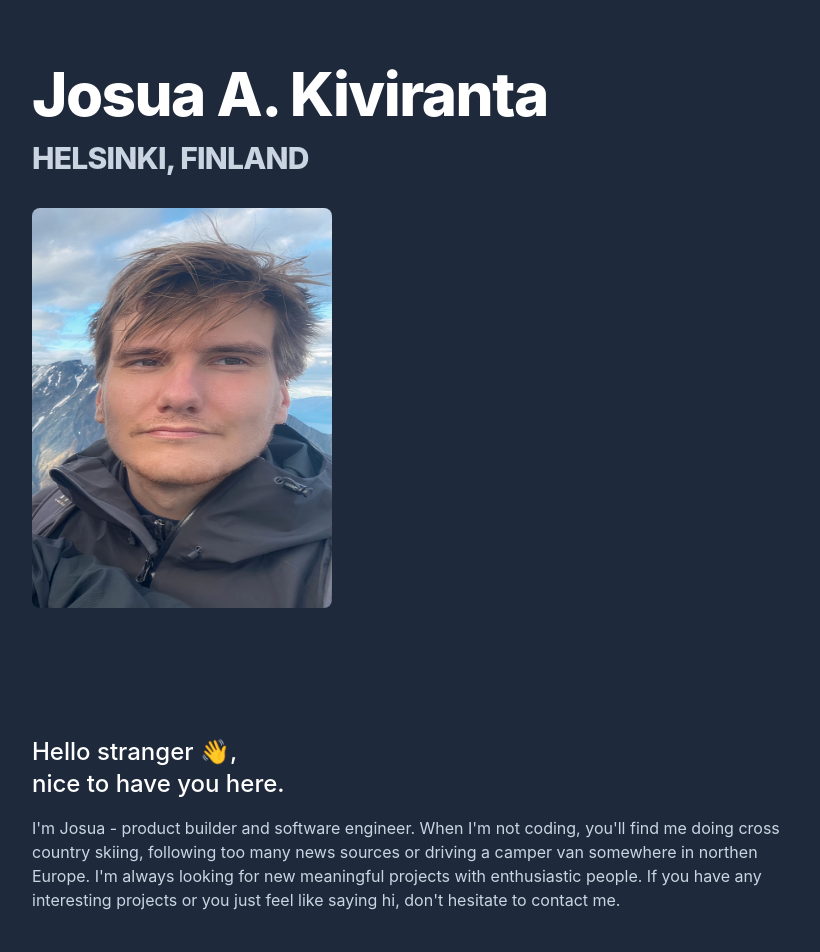
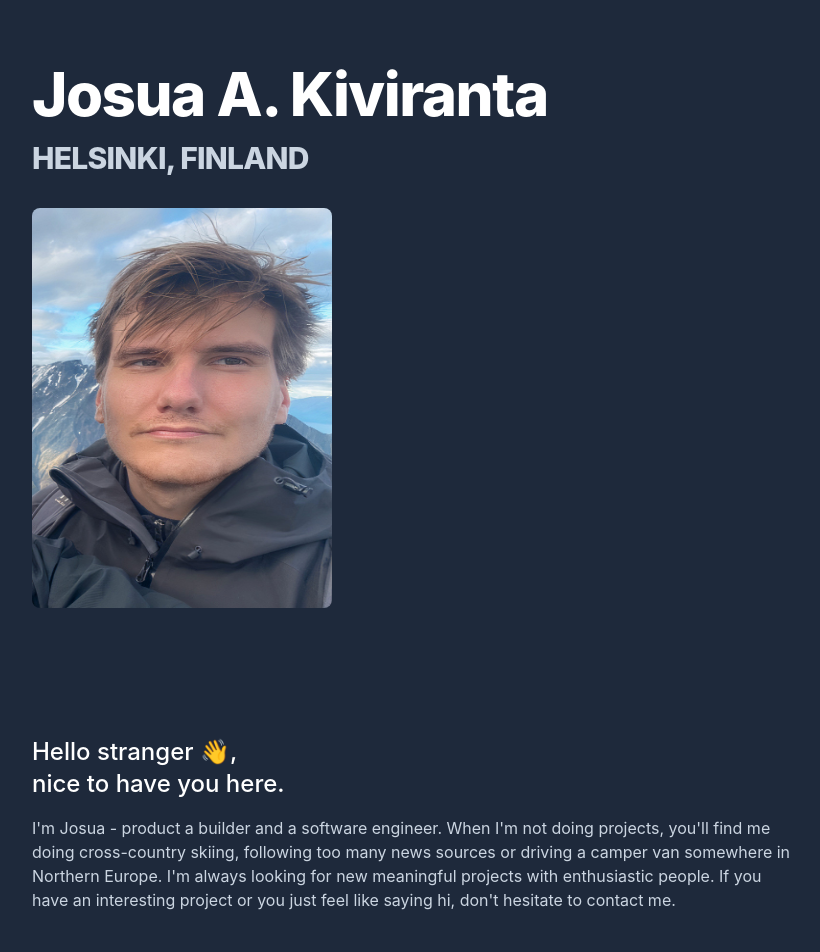
Before and after one commit to josuakiviranta/josuakiviranta.com, a Next.js app: page / in a window 1280 px wide. Shown: the top 952 px of the page, without its empty margins (224-1044 px from the left). Built offline with nearby package versions, Linux system fonts and the light colour scheme.

Commit message:
changed textes

```diff
--- a/pages/index.tsx
+++ b/pages/index.tsx
@@ -44,12 +44,12 @@ const Home: NextPage = () => {
               nice to have you here.
             </h3>
             <p className="mb-5">
-              I&apos;m Josua - product builder and software engineer. When
-              I&apos;m not coding, you&apos;ll find me doing cross country
-              skiing, following too many news sources or driving a camper van
-              somewhere in northen Europe. I&apos;m always looking for new
-              meaningful projects with enthusiastic people. If you have any
-              interesting projects or you just feel like saying hi, don&apos;t
+              I&apos;m Josua - product a builder and a software engineer. When
+              I&apos;m not doing projects, you&apos;ll find me doing
+              cross-country skiing, following too many news sources or driving a
+              camper van somewhere in Northern Europe. I&apos;m always looking
+              for new meaningful projects with enthusiastic people. If you have
+              an interesting project or you just feel like saying hi, don&apos;t
               hesitate to contact me.
             </p>
           </div>
```
